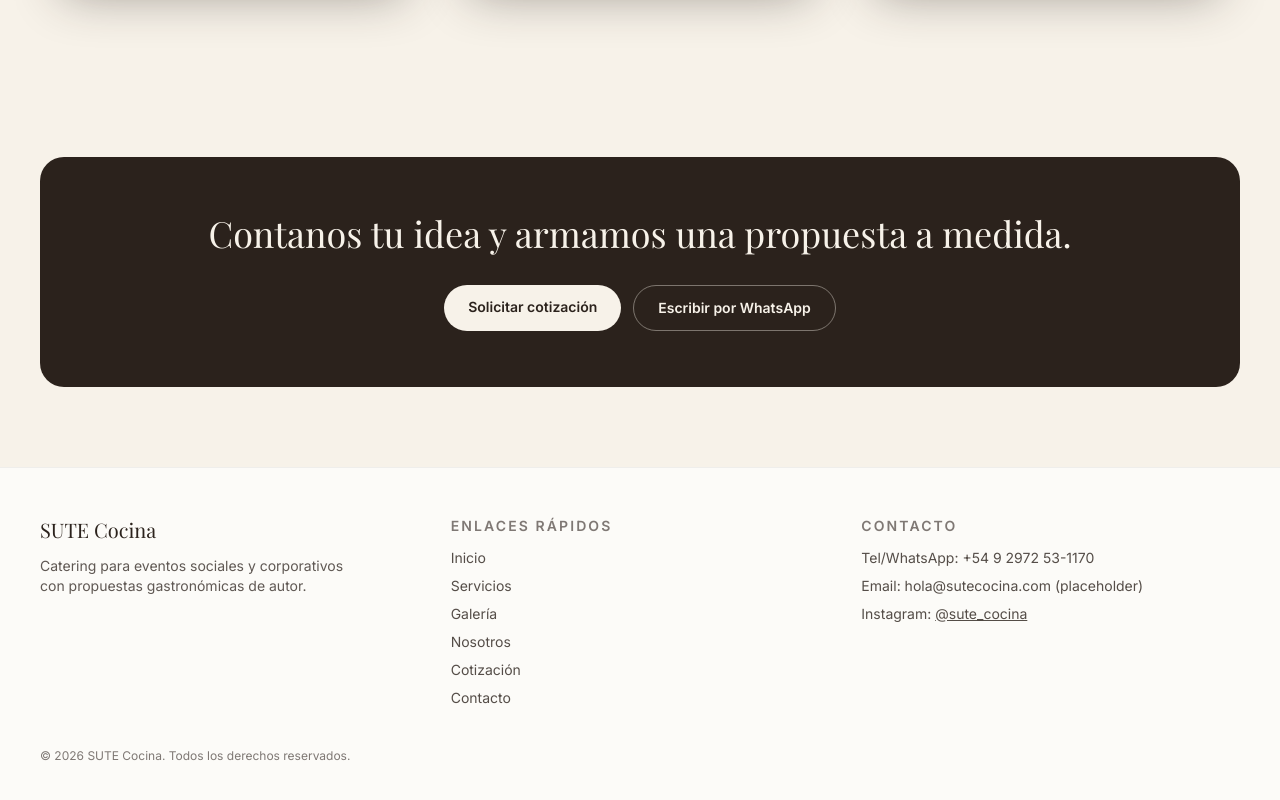
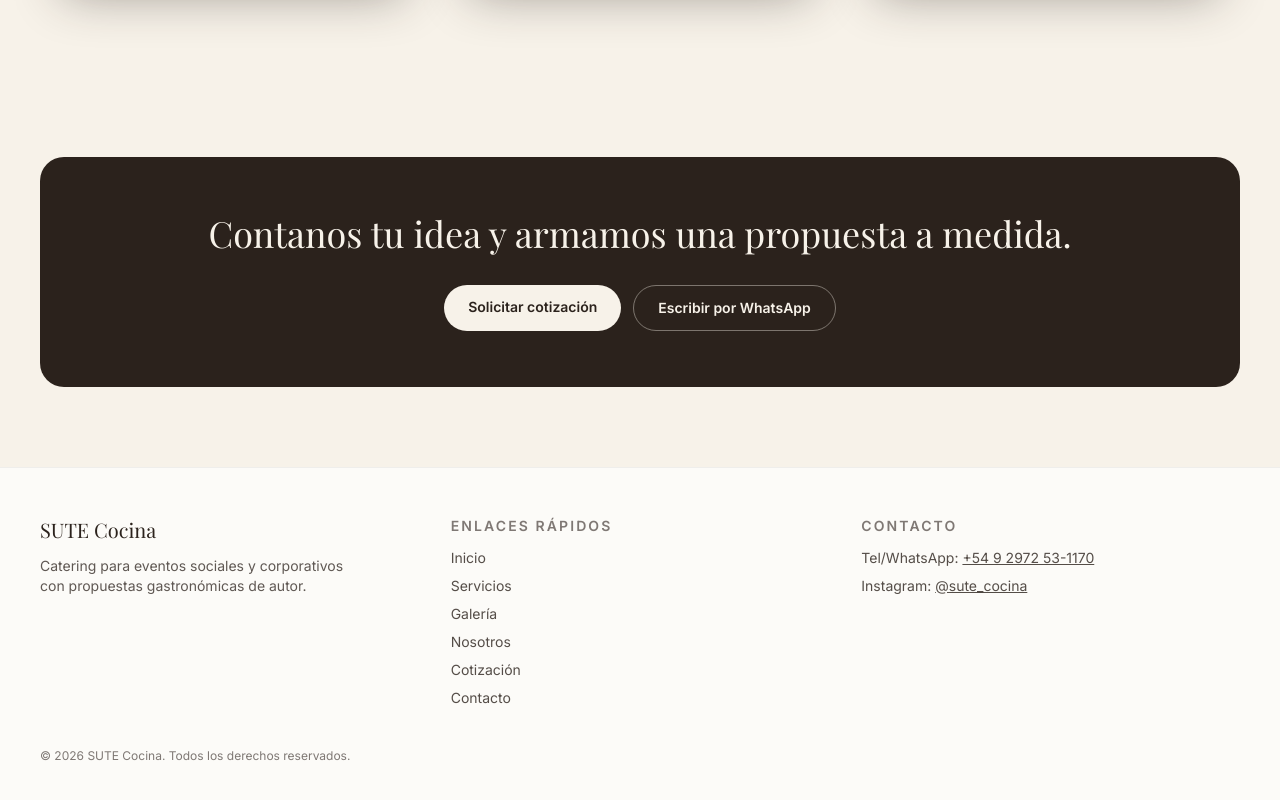
Before and after one commit to p2pdevmedia/Sute-, a Next.js app: page / in a window 1280 px wide. Shown: the part 5855-6655 px from the top of the page. Built offline with nearby package versions, Linux system fonts and the light colour scheme; a web font is replaced by a local one.

Commit message:
Update footer contact details for WhatsApp

```diff
--- a/components/Footer.tsx
+++ b/components/Footer.tsx
@@ -29,8 +29,12 @@ export function Footer() {
         <div>
           <h3 className="text-sm font-semibold uppercase tracking-[0.15em] text-espresso/60">Contacto</h3>
           <ul className="mt-3 space-y-2 text-sm text-espresso/80">
-            <li>Tel/WhatsApp: +54 9 2972 53-1170</li>
-            <li>Email: hola@sutecocina.com (placeholder)</li>
+            <li>
+              Tel/WhatsApp:{' '}
+              <a href="https://wa.me/5492972531170" target="_blank" rel="noreferrer" className="underline">
+                +54 9 2972 53-1170
+              </a>
+            </li>
             <li>
               Instagram:{' '}
               <a href="https://www.instagram.com/sute_cocina/" target="_blank" rel="noreferrer" className="underline">
```
